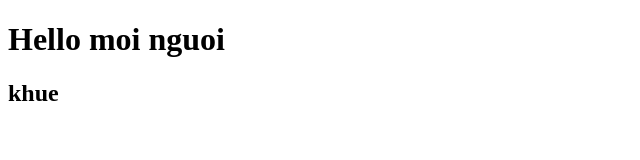
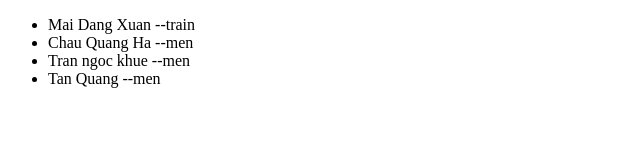
Before and after one commit to phuongdtht/Git-training, a plain HTML site: page index.html in a window 1280 px wide. Shown: the whole page, without its empty margins (0-640 px from the left). Drawn offline with Linux system fonts and the light colour scheme.

Commit message:
update_2

```diff
--- a/index.html
+++ b/index.html
@@ -1,12 +1,16 @@
 <!DOCTYPE html>
 <html lang="en">
-  <head>
-    <meta charset="UTF-8" />
-    <meta name="viewport" content="width=device-width, initial-scale=1.0" />
-    <title>Document</title>
-  </head>
-  <body>
-    <h1>Hello moi nguoi</h1>
-    <h2>khue</h2>
-  </body>
+<head>
+    <meta charset="UTF-8">
+    <meta name="viewport" content="width=device-width, initial-scale=1.0">
+    <title>cunghoclaptrinh</title>
+</head>
+<body>
+<ul>
+    <li>Mai Dang Xuan   --train</li>
+    <li>Chau Quang Ha   --men</li>
+    <li>Tran ngoc khue  --men</li>
+    <li>Tan Quang       --men</li>
+</ul>
+</body>
 </html>
```
